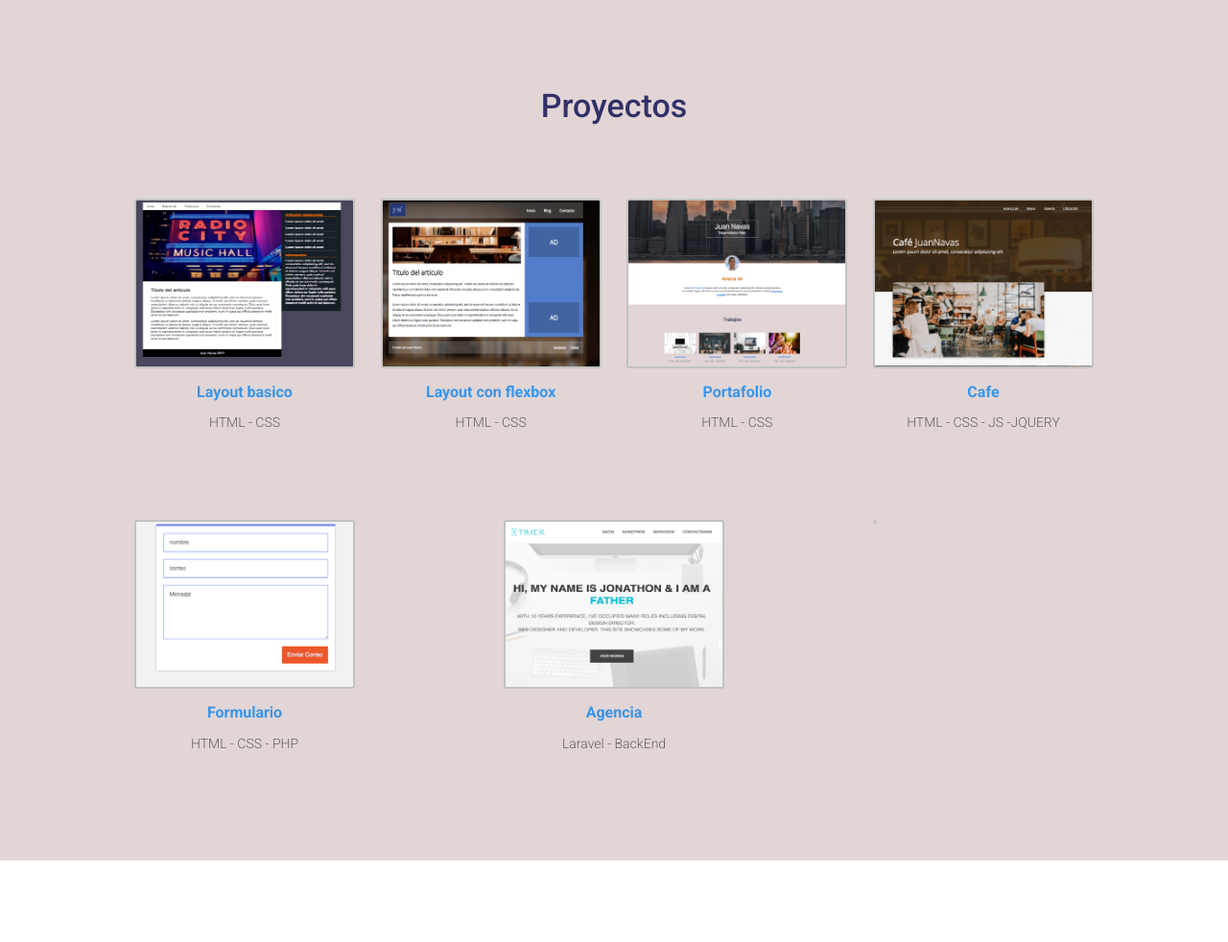
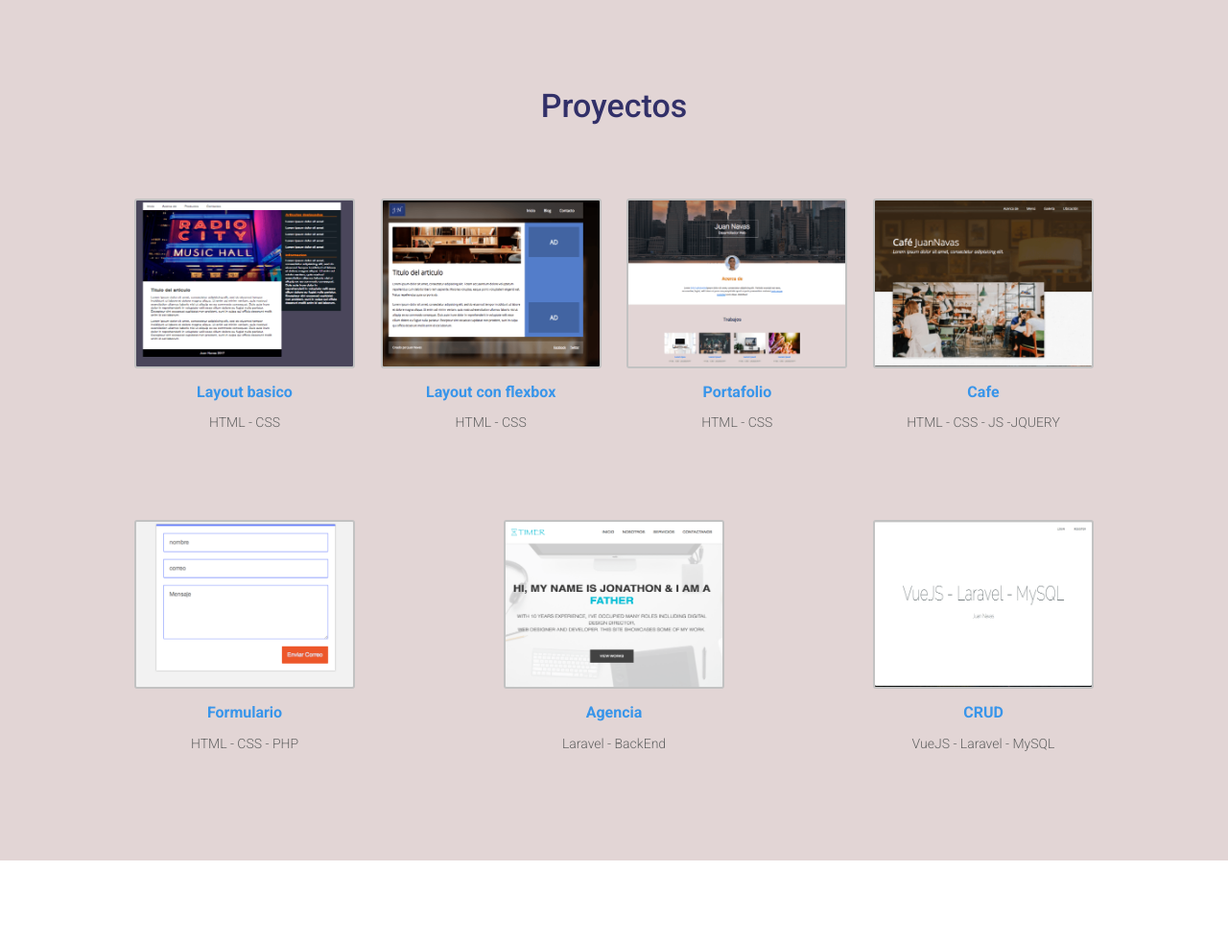
Before and after one commit to JuanNavasJN/juannavas.dev, a PHP site: page /index.view.php in a window 1280 px wide. Shown: the part 884-1866 px from the top of the page at 96% size. Run offline with PHP 8.4, Linux system fonts and the light colour scheme; some libraries are stand-ins or nearby versions.

Commit message:
add crud laravel

```diff
--- a/index.view.php
+++ b/index.view.php
@@ -150,13 +150,13 @@
             </a>
             </div>
 
-            <div class="trabajo"> <a href="f1.html">
+            <div class="trabajo"> <a href="https://crudlaravelvuejs.herokuapp.com/">
               <div class="thumb">
-                <img src="" alt="" title="">
+                <img src="img/trabajos/7.png" alt="Segundo proyecto con Laravel" title="Segundo proyecto con Laravel">
               </div>
               <div class="descripcion">
-                <p class="nombre"></p>
-                <p class="categoria"></p>
+                <p class="nombre">CRUD</p>
+                <p class="categoria">VueJS - Laravel - MySQL</p>
               </div>
             </a>
             </div>
```
Also changed, not shown: img/trabajos/7.png (added).
